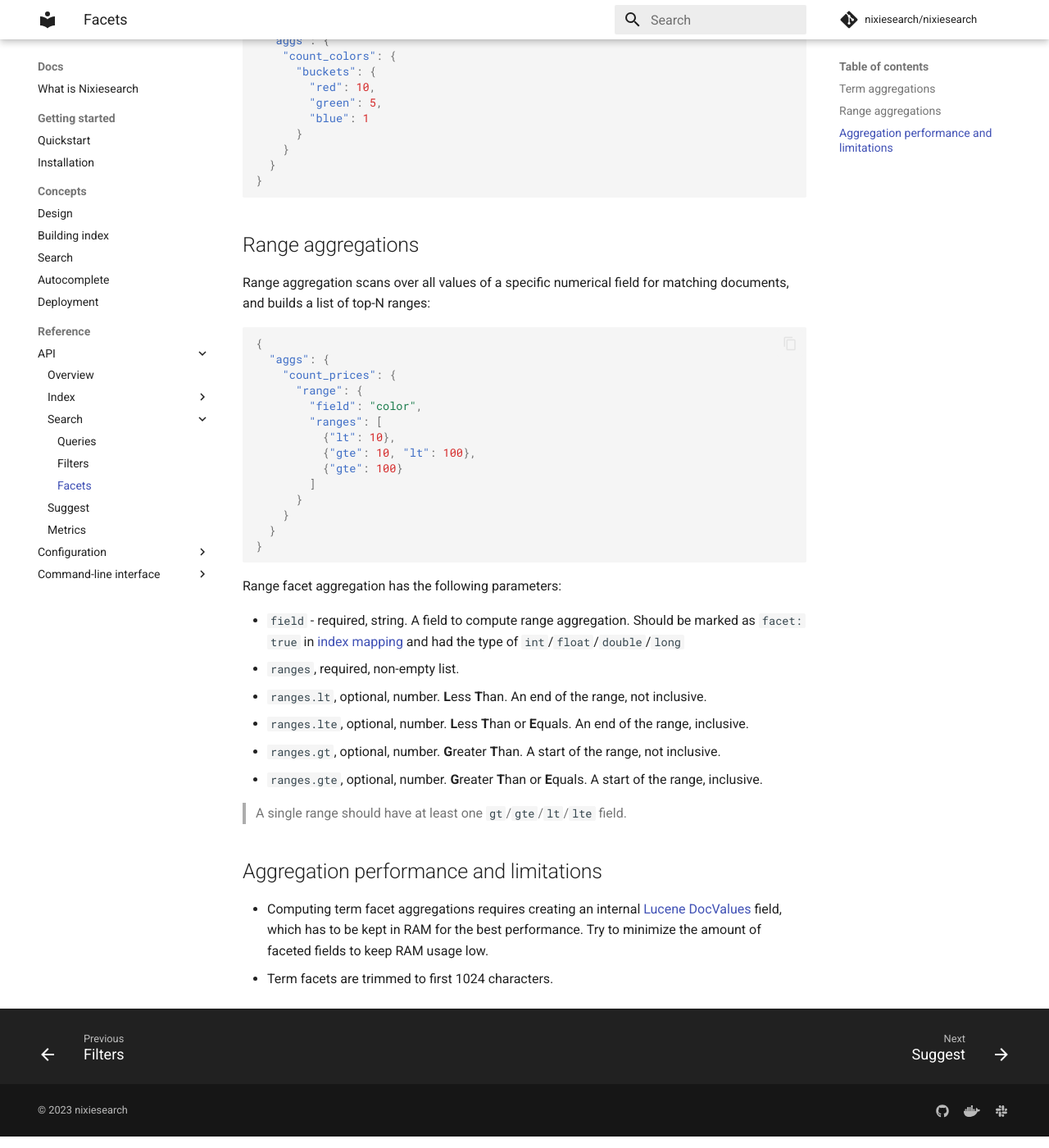
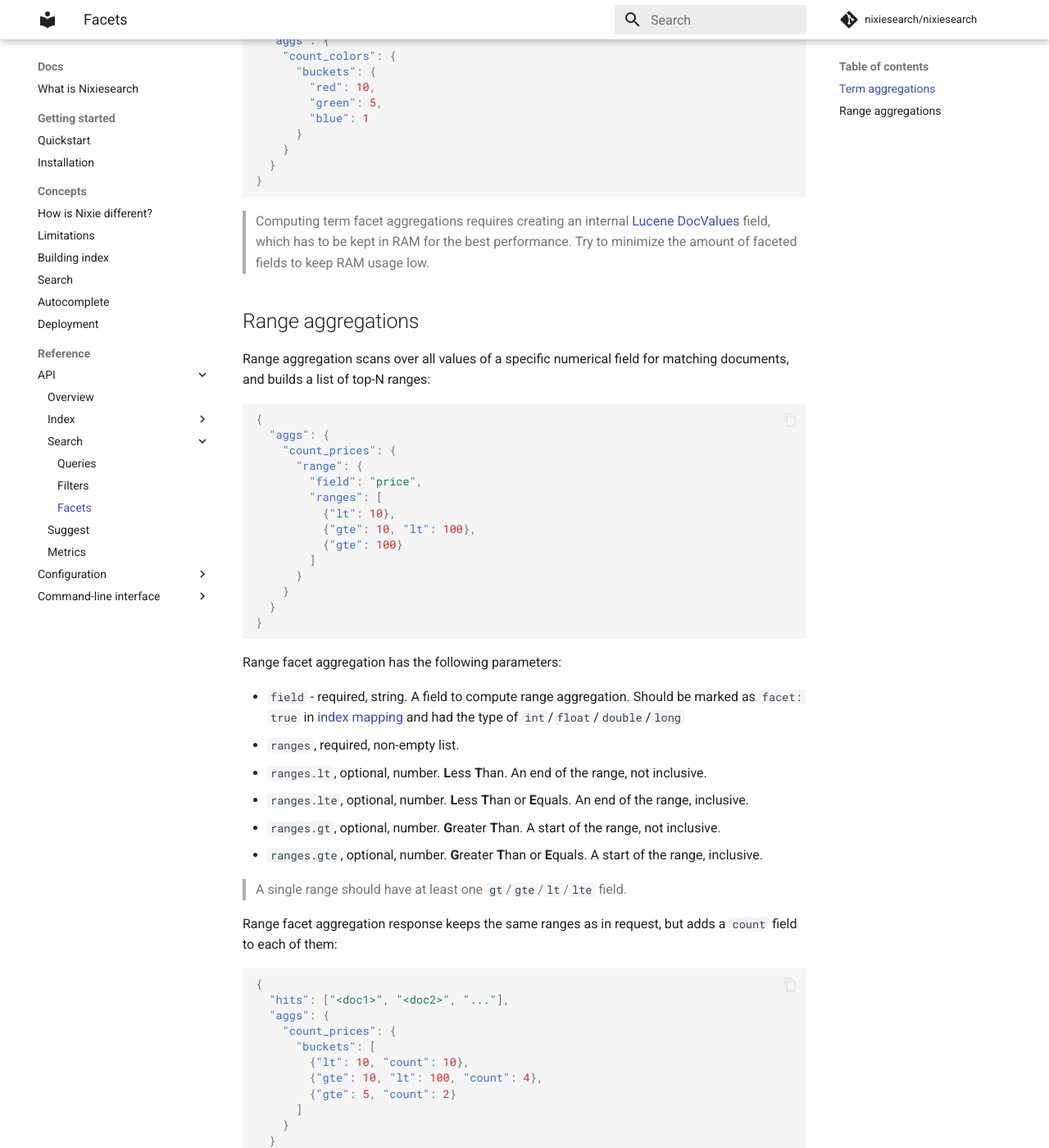
Before and after one commit to nixiesearch/nixiesearch, an MkDocs documentation site: the page built from docs/docs/reference/api/search/facet.md, in a window 1280 px wide and 1400 px high, scrolled down 1820 px. Shown: the whole window at 82% size. Built offline with MkDocs 1.6.1 and Material for MkDocs 9.7.7, drawn with Linux system fonts in a browser that asks for light colours; comment, search, counter and statistics services are not loaded.

Commit message:
docs: concepts > how nixie is different? page

````diff
--- a/docs/docs/reference/api/search/facet.md
+++ b/docs/docs/reference/api/search/facet.md
@@ -89,7 +89,7 @@
 }
 ```
 
->
+> Computing term facet aggregations requires creating an internal [Lucene DocValues](https://lucene.apache.org/core/9_0_0/core/org/apache/lucene/index/DocValues.html) field, which has to be kept in RAM for the best performance. Try to minimize the amount of faceted fields to keep RAM usage low.
 
 ## Range aggregations
 
@@ -100,7 +100,7 @@
   "aggs": {
     "count_prices": {
       "range": {
-        "field": "color",
+        "field": "price",
         "ranges": [
           {"lt": 10},
           {"gte": 10, "lt": 100},
@@ -123,7 +123,20 @@
 
 >A single range should have at least one `gt`/`gte`/`lt`/`lte` field.
 
-## Aggregation performance and limitations
+Range facet aggregation response keeps the same ranges as in request, but adds a `count` field to each of them:
 
-* Computing term facet aggregations requires creating an internal [Lucene DocValues](https://lucene.apache.org/core/9_0_0/core/org/apache/lucene/index/DocValues.html) field, which has to be kept in RAM for the best performance. Try to minimize the amount of faceted fields to keep RAM usage low.
-* Term facets are trimmed to first 1024 characters.
+```json
+{
+  "hits": ["<doc1>", "<doc2>", "..."],
+  "aggs": {
+    "count_prices": {
+      "buckets": [
+        {"lt": 10, "count": 10},
+        {"gte": 10, "lt": 100, "count": 4},
+        {"gte": 5, "count": 2}
+      ]
+    }
+  }
+}
+
+```
--- a/docs/mkdocs.yml
+++ b/docs/mkdocs.yml
@@ -118,7 +118,8 @@
         - Quickstart: quickstart.md
         - Installation: install.md
     - Concepts:
-        - Design: concepts/design.md
+        - How is Nixie different?: concepts/difference.md
+        - Limitations: concepts/limitations.md
         - Building index: concepts/index.md
         - Search: concepts/search.md
         - Autocomplete: concepts/autocomplete.md
````
Also changed, not shown: docs/docs/concepts/difference.md (added, +73 -0 lines), docs/docs/concepts/limitations.md (added, +7 -0 lines), docs/docs/index.md (+7 -3 lines), docs/docs/quickstart.md (+1 -1 lines), docs/docs/reference/api/search/query.md (+13 -0 lines), docs/docs/concepts/design.md (deleted), docs/img/fine-tuned.png (added), docs/img/hybridsearch.png (added), docs/img/pullpush.png (added), docs/img/s3-index.png (added), 1 other file.
